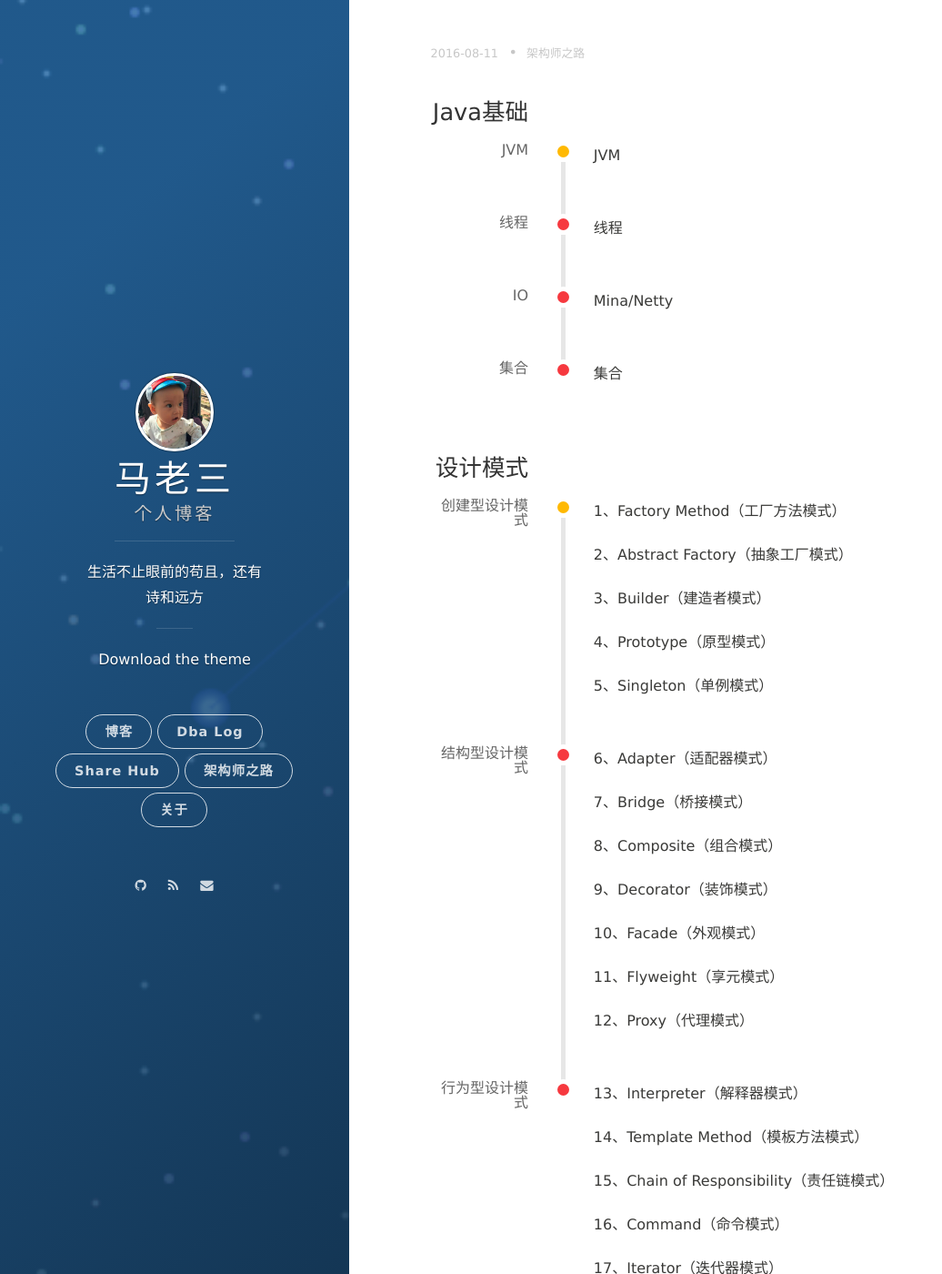
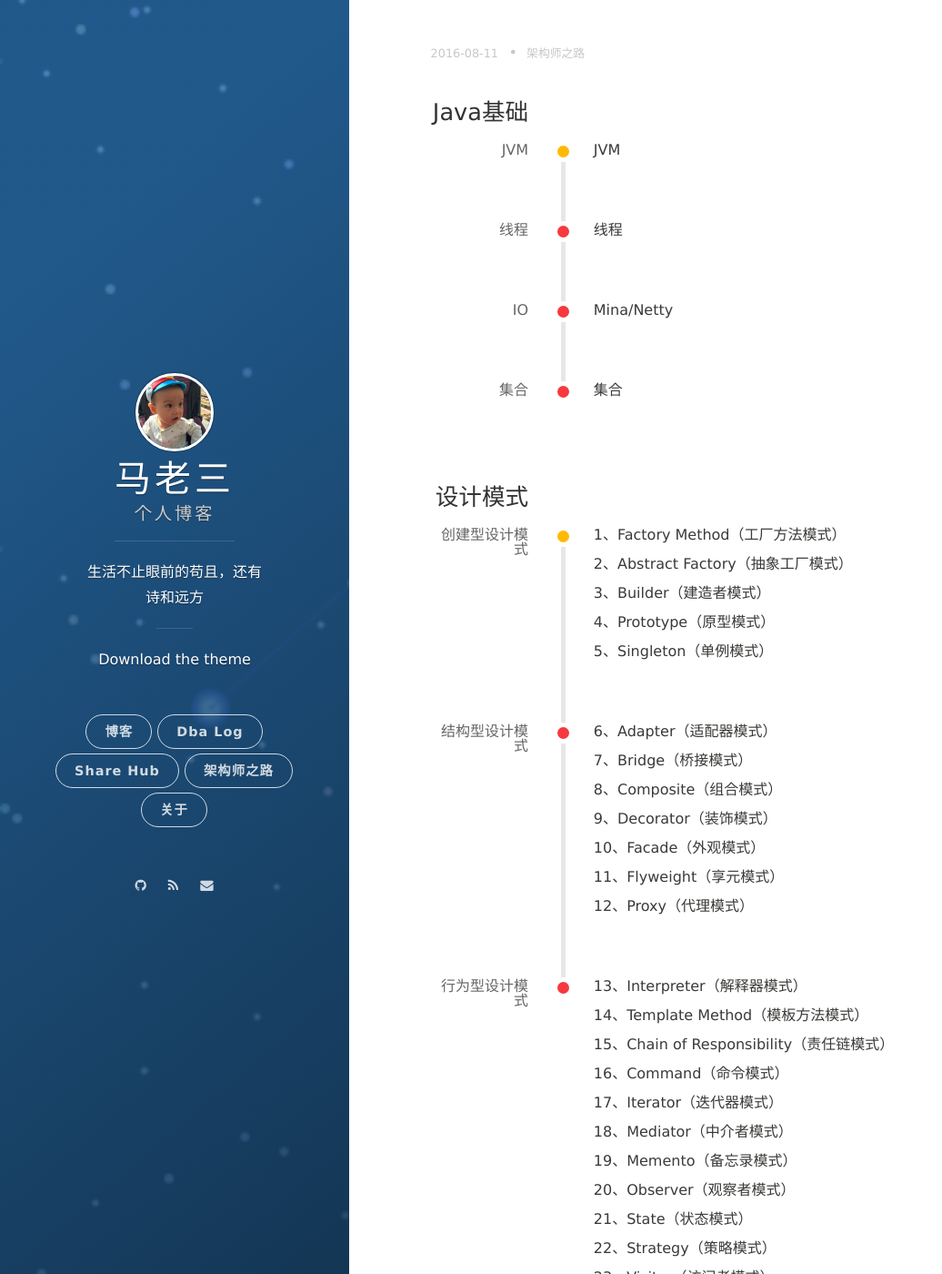
Before and after one commit to matieli/matieli.github.io, a Jekyll site: the page built from road.html, in a window 1280 px wide and 1400 px high. Shown: the whole window at 91% size, without its empty margins (0-1036 px from the left). Built offline with Jekyll 4.4.1, drawn with Linux system fonts in a browser that asks for light colours; nearby versions of some CDN libraries; comment, search, counter and statistics services are not loaded.

Commit message:
timeline

```diff
--- a/css/timeline.css
+++ b/css/timeline.css
@@ -93,7 +93,7 @@
 .content article section aside {
     color: #3a3a38;
     margin-left: 25%;
-    padding-bottom: 15px;
+    padding-bottom: 55px;
 }
 .content article section .brief {
     color: #9f9f9f;
--- a/road.html
+++ b/road.html
@@ -14,11 +14,9 @@ tags: 架构师之路
 		<h3>Java基础</h3>
 		<section>
 			<span class="point-time point-yellow"></span>
-			<time>
+			<time><span>JVM</span></time>
+			<aside>
 				<span>JVM</span>
-			</time>
-			<aside>
-				<p class="things">JVM</p>
 			</aside>
 		</section>
 		<section>
@@ -27,7 +25,7 @@ tags: 架构师之路
 				<span>线程</span>
 			</time>
 			<aside>
-				<p class="things">线程</p>
+				<span>线程</span>
 			</aside>
 		</section>
 		<section>
@@ -36,7 +34,7 @@ tags: 架构师之路
 				<span>IO</span>
 			</time>
 			<aside>
-				<p class="things">Mina/Netty</p>
+				<span>Mina/Netty</span>
 			</aside>
 		</section>
 		<section>
@@ -45,7 +43,7 @@ tags: 架构师之路
 				<span>集合</span>
 			</time>
 			<aside>
-				<p class="things">集合</p>
+				<span>集合</span>
 			</aside>
 		</section>
 	</article>
@@ -58,11 +56,11 @@ tags: 架构师之路
 				<span>创建型设计模式</span>
 			</time>
 			<aside>
-				<p class="things">1、Factory Method（工厂方法模式）</p>
-				<p class="things">2、Abstract Factory（抽象工厂模式）</p>
-				<p class="things">3、Builder（建造者模式）</p>
-				<p class="things">4、Prototype（原型模式）</p>
-				<p class="things">5、Singleton（单例模式）</p>
+				<span>1、Factory Method（工厂方法模式）</span><br /><br />
+				<span>2、Abstract Factory（抽象工厂模式）</span><br /><br />
+				<span>3、Builder（建造者模式）</span><br /><br />
+				<span>4、Prototype（原型模式）</span><br /><br />
+				<span>5、Singleton（单例模式）</span>
 			</aside>
 		</section>
 		<section>
@@ -71,13 +69,13 @@ tags: 架构师之路
 				<span>结构型设计模式</span>
 			</time>
 			<aside>
-				<p class="things">6、Adapter（适配器模式）</p>
-				<p class="things">7、Bridge（桥接模式）</p>
-				<p class="things">8、Composite（组合模式）</p>
-				<p class="things">9、Decorator（装饰模式）</p>
-				<p class="things">10、Facade（外观模式）</p>
-				<p class="things">11、Flyweight（享元模式）</p>
-				<p class="things">12、Proxy（代理模式）</p>
+				<span>6、Adapter（适配器模式）</span><br /><br />
+				<span>7、Bridge（桥接模式）</span><br /><br />
+				<span>8、Composite（组合模式）</span><br /><br />
+				<span>9、Decorator（装饰模式）</span><br /><br />
+				<span>10、Facade（外观模式）</span><br /><br />
+				<span>11、Flyweight（享元模式）</span><br /><br />
+				<span>12、Proxy（代理模式）</span>
 			</aside>
 		</section>
 		<section>
@@ -86,17 +84,17 @@ tags: 架构师之路
 				<span>行为型设计模式</span>
 			</time>
 			<aside>
-				<p class="things">13、Interpreter（解释器模式）</p>
-				<p class="things">14、Template Method（模板方法模式）</p>
-				<p class="things">15、Chain of Responsibility（责任链模式）</p>
-				<p class="things">16、Command（命令模式）</p>
-				<p class="things">17、Iterator（迭代器模式）</p>
-				<p class="things">18、Mediator（中介者模式）</p>
-				<p class="things">19、Memento（备忘录模式）</p>
-				<p class="things">20、Observer（观察者模式）</p>
-				<p class="things">21、State（状态模式）</p>
-				<p class="things">22、Strategy（策略模式）</p>
-				<p class="things">23、Visitor（访问者模式）</p>
+				<span>13、Interpreter（解释器模式）</span><br /><br />
+				<span>14、Template Method（模板方法模式）</span><br /><br />
+				<span>15、Chain of Responsibility（责任链模式）</span><br /><br />
+				<span>16、Command（命令模式）</span><br /><br />
+				<span>17、Iterator（迭代器模式）</span><br /><br />
+				<span>18、Mediator（中介者模式）</span><br /><br />
+				<span>19、Memento（备忘录模式）</span><br /><br />
+				<span>20、Observer（观察者模式）</span><br /><br />
+				<span>21、State（状态模式）</span><br /><br />
+				<span>22、Strategy（策略模式）</span><br /><br />
+				<span>23、Visitor（访问者模式）</span>
 			</aside>
 		</section>
 	</article>
@@ -109,7 +107,7 @@ tags: 架构师之路
 				<span>操作系统</span>
 			</time>
 			<aside>
-				<p class="things">Linux环境配置和操作</p>
+				<span>Linux环境配置和操作</span>
 			</aside>
 		</section>
 		<section>
@@ -118,10 +116,10 @@ tags: 架构师之路
 				<span>开发环境</span>
 			</time>
 			<aside>
-				<p class="things">IDEA</p>
-				<p class="things">Maven</p>
-				<p class="things">svn</p>
-				<p class="things">git</p>
+				<span>IDEA</span><br /><br />
+				<span>Maven</span><br /><br />
+				<span>svn</span><br /><br />
+				<span>git</span>
 			</aside>
 		</section>
 		<section>
@@ -130,10 +128,10 @@ tags: 架构师之路
 				<span>服务器配置和调优</span>
 			</time>
 			<aside>
-				<p class="things">Nginx</p>
-				<p class="things">Apache</p>
-				<p class="things">Tomcat</p>
-				<p class="things">Jetty</p>
+				<span>Nginx</span><br /><br />
+				<span>Apache</span><br /><br />
+				<span>Tomcat</span><br /><br />
+				<span>Jetty</span>
 			</aside>
 		</section>
 		<section>
@@ -142,10 +140,10 @@ tags: 架构师之路
 				<span>框架</span>
 			</time>
 			<aside>
-				<p class="things">Struts</p>
-				<p class="things">Spring</p>
-				<p class="things">Hibernate</p>
-				<p class="things">MyBatis / IBatis</p>
+				<span>Struts</span><br /><br />
+				<span>Spring</span><br /><br />
+				<span>Hibernate</span><br /><br />
+				<span>MyBatis / IBatis</span>
 			</aside>
 		</section>
 		<section>
@@ -154,10 +152,10 @@ tags: 架构师之路
 				<span>消息中间件</span>
 			</time>
 			<aside>
-				<p class="things">ActiveMQ</p>
-				<p class="things">Rabbit MQ</p>
-				<p class="things">Kafka</p>
-				<p class="things">NSQ</p>
+				<span>ActiveMQ</span><br /><br />
+				<span>Rabbit MQ</span><br /><br />
+				<span>Kafka</span><br /><br />
+				<span>NSQ</span>
 			</aside>
 		</section>
 		<section>
@@ -166,9 +164,10 @@ tags: 架构师之路
 				<span>服务中间件</span>
 			</time>
 			<aside>
-				<p class="things">Spring RMI</p>
-				<p class="things">ESB</p>
-				<p class="things">SOA</p>
+				<span>Spring RMI</span><br /><br />
+				<span>ESB</span><br /><br />
+				<span>SOA</span><br /><br />
+				<span>Dubbo</span>
 			</aside>
 		</section>
 		<section>
@@ -177,9 +176,9 @@ tags: 架构师之路
 				<span>缓存</span>
 			</time>
 			<aside>
-				<p class="things">Memcache</p>
-				<p class="things">Redis</p>
-				<p class="things">Varnish</p>
+				<span>Memcache</span><br /><br />
+				<span>Redis</span><br /><br />
+				<span>Varnish</span>
 			</aside>
 		</section>
 		<section>
@@ -188,7 +187,7 @@ tags: 架构师之路
 				<span>搜索</span>
 			</time>
 			<aside>
-				<p class="things">Lucene</p>
+				<span>Lucene</span>
 			</aside>
 		</section>
 		<section>
@@ -197,8 +196,8 @@ tags: 架构师之路
 				<span>数据库</span>
 			</time>
 			<aside>
-				<p class="things">Mysql</p>
-				<p class="things">Oracle</p>
+				<span>Mysql</span><br /><br />
+				<span>Oracle</span>
 			</aside>
 		</section>
 		<section>
@@ -207,7 +206,7 @@ tags: 架构师之路
 				<span>大数据</span>
 			</time>
 			<aside>
-				<p class="things">Hadoop</p>
+				<span>Hadoop</span>
 			</aside>
 		</section>
 	</article>
```
